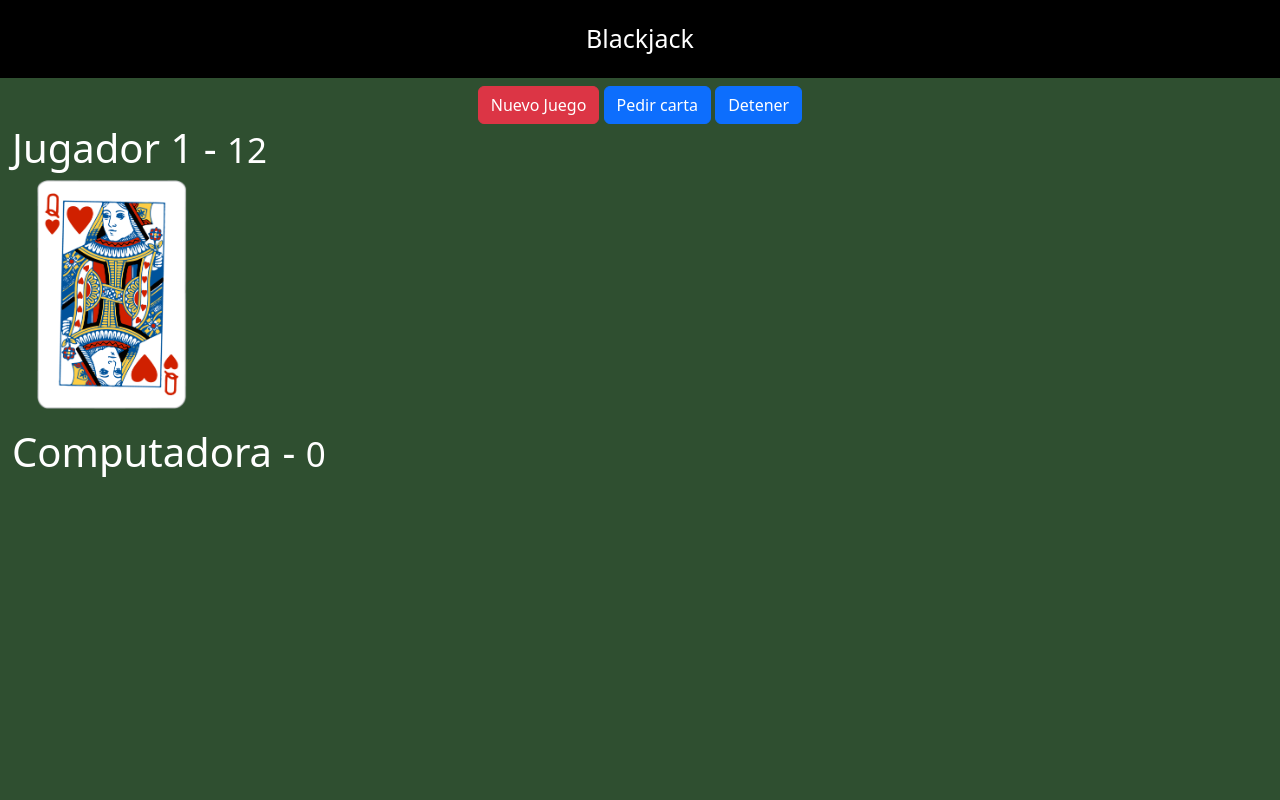
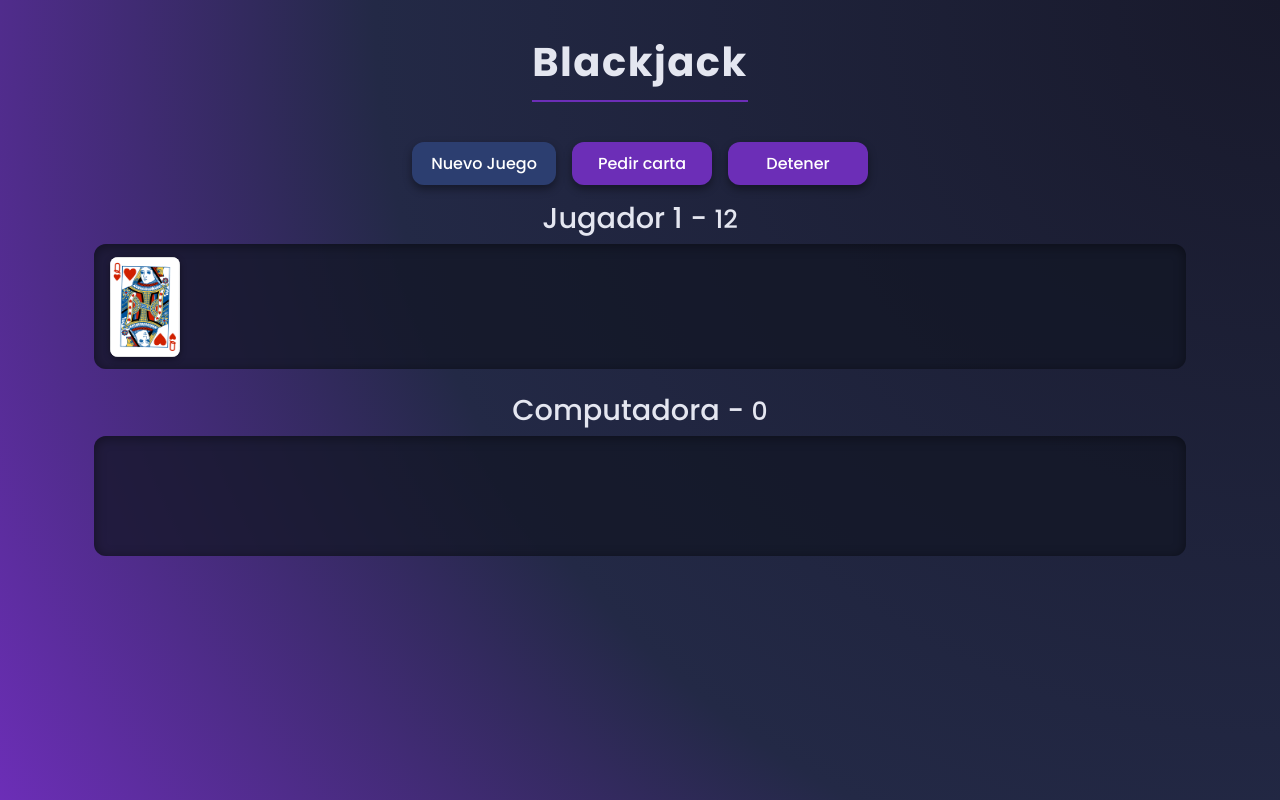
Before and after one commit to RetroRodrich/js-vite-blackjack, a website built with Vite: page index.html in a window 1280 px wide. Both pictures are taken after a click on the button "Pedir carta". Built offline with nearby package versions, Linux system fonts and the light colour scheme.

Commit message:
Update Black Jack

```diff
--- a/index.html
+++ b/index.html
@@ -12,7 +12,6 @@
   </head>
   <body>
     <header class="titulo">Blackjack</header>
-
     <div class="row mt-2">
       <div id="divBotones" class="col text-center">
         <button id="btnNuevo" class="btn btn-danger">Nuevo Juego</button>
@@ -39,7 +38,14 @@
       </div>
     </div>
 
-    <div id="app"></div>
+    <!-- Modal de alertas -->
+    <div id="alert-modal" class="modal">
+      <div class="modal-content">
+        <p id="alert-message"></p>
+        <button id="btn-modal-close">OK</button>
+      </div>
+    </div>
+
     <script type="module" src="main.js"></script>
   </body>
 </html>
--- a/src/blackjack/usescases/turno-computadora.js
+++ b/src/blackjack/usescases/turno-computadora.js
@@ -30,14 +30,25 @@ export const turnoComputadora = (puntosMinimos, puntosHTML, divCartasComputadora
     } while ((puntosComputadora < puntosMinimos) && (puntosMinimos <= 21));
 
     setTimeout(() => {
-        if (puntosComputadora === puntosMinimos) {
-            alert('Nadie gana :(');
-        } else if (puntosMinimos > 21) {
-            alert('Computadora gana')
-        } else if (puntosComputadora > 21) {
-            alert('Jugador Gana');
-        } else {
-            alert('Computadora Gana')
-        }
+        showAlert(
+          puntosComputadora === puntosMinimos ? 'Nadie gana :(' :
+          puntosMinimos > 21           ? 'Computadora gana'   :
+          puntosComputadora > 21       ? 'Jugador Gana'       :
+                                          'Computadora Gana'
+        );
     }, 100);
 }
+
+// Al inicio del módulo, registrar el modal
+const modal       = document.getElementById('alert-modal');
+const modalMsg    = document.getElementById('alert-message');
+const btnModalOk  = document.getElementById('btn-modal-close');
+
+function showAlert(message) {
+  modalMsg.innerText = message;
+  modal.classList.add('show');
+}
+
+btnModalOk.addEventListener('click', () => {
+  modal.classList.remove('show');
+});
--- a/src/style.css
+++ b/src/style.css
@@ -1,25 +1,244 @@
-html, body {
-  margin: 0px;
-  background-color: #2F4F30;
-  color: white;
+@import url('https://fonts.googleapis.com/css2?family=Poppins:wght@500;700&display=swap');
+
+:root {
+  /* Paleta de colores */
+  --bg-start: #18192b;
+  --bg-mid:  #232946;
+  --bg-end:  #6c2eb7;
+  --text:    #e4e6f0;
+  --btn-bg:  #2c3e70;
+  --btn-hov: #34468f;
+  --prim:    #6c2eb7;
+  --sec:     #3a8dde;
+  --warn:    #e65c90;
+  --card-bg: #ffffff;
+  --glass:   rgba(18,22,37,0.75);
+  --shadow:  rgba(0,0,0,0.4);
+  --radius:  12px;
 }
 
+html, body {
+  height: 100%;
+  margin: 0;
+  padding: 0;
+  font-family: 'Poppins', Arial, sans-serif;
+  font-weight: 400;
+  color: var(--text);
+  /* Fondo “perfecto” oscuro azul‑violeta */
+  background: radial-gradient(circle at top right,
+    #18192b 0%,
+    #232946 60%,
+    #6c2eb7 100%
+  );
+  /* transición global */
+  transition: background 0.3s, color 0.3s;
+}
 
+body {
+  min-height: 100vh;
+  display: flex;
+  flex-direction: column;
+  align-items: center;
+  justify-content: flex-start;
+}
+
+/* Contenedor principal con efecto glassmorphism */
+#app {
+  width: 100%;
+  max-width: 700px;
+  margin: 2rem 0;
+  padding: 2rem 1rem;
+  display: flex;
+  flex-direction: column;
+  gap: 1.5rem;
+  background: var(--glass);
+  border-radius: var(--radius);
+  backdrop-filter: blur(10px);
+  box-shadow: 0 8px 24px var(--shadow);
+}
+
+/* Título mejorado */
 .titulo {
   text-align: center;
-  background-color: black;
-  color: white;
-  padding: 20px;
-  font-size: 25px;
+  font-size: 2.5rem;
+  font-weight: 600;
+  letter-spacing: 1.5px;
+  margin: 0;
+  padding-bottom: 0.5rem;
+  border-bottom: 2px solid var(--prim);
+  color: var(--text);
+  /* Separación extra entre el título y los botones */
+  margin-bottom: 2rem;
+  margin-top: 2rem;
 }
 
-.carta {
-  position: relative;
-  width: 150px;
-  left: 100px;
-  margin-left: -75px;
+/* Botones en línea */
+#divBotones {
+  display: flex;
+  gap: 1rem;
+  justify-content: center;
 }
 
-#computadora-cartas, #jugador-cartas {
-  height: 240px;
+/* Botones refinados */
+.btn {
+  min-width: 140px;
+  padding: 0.6rem 1.2rem;
+  border: none;
+  border-radius: var(--radius);
+  cursor: pointer;
+  font-size: 1rem;
+  font-weight: 500;
+  color: #fff;
+  background: var(--btn-bg);
+  box-shadow: 0 4px 8px var(--shadow);
+  transition: background 0.2s, transform 0.2s, box-shadow 0.2s;
 }
+.btn:hover {
+  background: var(--btn-hov);
+  transform: translateY(-2px) scale(1.02);
+  box-shadow: 0 6px 12px var(--shadow);
+}
+.btn-primary { background: var(--prim); }
+.btn-success { background: var(--sec); }
+.btn-warning { background: var(--warn); }
+
+/* Encabezados de sección */
+h1 {
+  margin: 1rem 0 0.5rem;
+  font-size: 1.8rem;
+  font-weight: 500;
+  text-align: center;
+  color: var(--text);
+}
+
+/* Contenedores de cartas con glass */
+#jugador-cartas,
+#computadora-cartas {
+  width: 100%;
+  min-height: 120px;
+  display: flex;
+  align-items: flex-end;
+  gap: 0.7rem;
+  padding: 0.8rem 1rem;
+  background: var(--glass);
+  border-radius: var(--radius);
+  box-shadow: inset 0 2px 12px var(--shadow);
+  overflow-x: auto;
+  scroll-behavior: smooth;
+}
+
+/* Alineaciones */
+#jugador-cartas { justify-content: flex-start; }
+#computadora-cartas { justify-content: flex-end; }
+
+/* Cartas con hover */
+.carta {
+  width: 70px;
+  height: 100px;
+  background: var(--card-bg);
+  border-radius: 8px;
+  box-shadow: 0 2px 6px var(--shadow);
+  transition: transform 0.2s, box-shadow 0.2s;
+}
+.carta:hover {
+  transform: translateY(-4px) scale(1.05);
+  box-shadow: 0 4px 12px var(--shadow);
+}
+
+/* Scrollbar custom */
+#jugador-cartas::-webkit-scrollbar,
+#computadora-cartas::-webkit-scrollbar {
+  height: 6px;
+}
+#jugador-cartas::-webkit-scrollbar-thumb,
+#computadora-cartas::-webkit-scrollbar-thumb {
+  background: var(--btn-hov);
+  border-radius: 3px;
+}
+
+/* Nueva animación para repartir cartas */
+@keyframes dealCard {
+  0% {
+    opacity: 0;
+    transform: translateY(-50px) rotate(-15deg) scale(0.8);
+  }
+  60% {
+    opacity: 1;
+    transform: translateY(10px) rotate(5deg) scale(1.05);
+  }
+  100% {
+    opacity: 1;
+    transform: translateY(0) rotate(0) scale(1);
+  }
+}
+
+/* Aplicar animación a cada carta al insertarse */
+.carta {
+  animation: dealCard 0.5s ease-out both;
+}
+
+/* Stagger para mejor efecto de reparto */
+#jugador-cartas .carta:nth-child(odd)    { animation-delay: 0.1s; }
+#jugador-cartas .carta:nth-child(even)   { animation-delay: 0.2s; }
+#computadora-cartas .carta:nth-child(odd){ animation-delay: 0.15s; }
+#computadora-cartas .carta:nth-child(even){ animation-delay: 0.25s; }
+
+/* Responsive */
+@media (max-width: 700px) {
+  #app { margin: 1rem 0; padding: 1.5rem 0.5rem; }
+  .carta { width: 50px; height: 80px; }
+  .titulo { font-size: 2rem; }
+  h1 { font-size: 1.4rem; }
+}
+
+/* Estilos para el modal de alertas */
+.modal {
+  /* mantener overlay full‑screen */
+  position: fixed;
+  top: 0; left: 0;
+  width: 100%;
+  height: 100%;
+  background: rgba(0,0,0,0.6);
+  display: flex;
+  align-items: center;
+  justify-content: center;
+  visibility: hidden;
+  opacity: 0;
+  transition: opacity 0.3s ease;
+  z-index: 1000;
+}
+
+.modal.show {
+  visibility: visible;
+  opacity: 1;
+}
+
+.modal-content {
+  /* convertir en rectángulo centrado y con ancho contenido */
+  background: var(--glass);
+  padding: 1.5rem 2rem;
+  border-radius: var(--radius);
+  text-align: center;
+  box-shadow: 0 8px 24px var(--shadow);
+  color: #fff;
+
+  max-width: 360px;  /* ancho máximo del modal */
+  width: 90%;        /* ocupa hasta el 90% del viewport */
+}
+
+.modal-content button {
+  background: var(--btn-bg);
+  color: #fff;
+  padding: 0.5rem 1rem;
+  border: none;
+  border-radius: var(--radius);
+  cursor: pointer;
+  font-size: 1rem;
+  transition: background 0.2s, transform 0.2s, box-shadow 0.2s;
+}
+
+.modal-content button:hover {
+  background: var(--warn);
+  transform: translateY(-2px) scale(1.02);
+  box-shadow: 0 6px 12px var(--shadow);
+}
--- a/vite.config.js
+++ b/vite.config.js
@@ -2,5 +2,13 @@ import { defineConfig } from 'vite'
 
 export default defineConfig({
     base: '/js-vite-blackjack/',
-    plugins: []
+    plugins: [],
+    build: {
+        rollupOptions: {
+          output: {
+            entryFileNames: `assets/[name].js`,
+            chunkFileNames: `assets/[name].js`,
+            assetFileNames: `assets/[name].[ext]`
+          }
+        }}
 });
```
